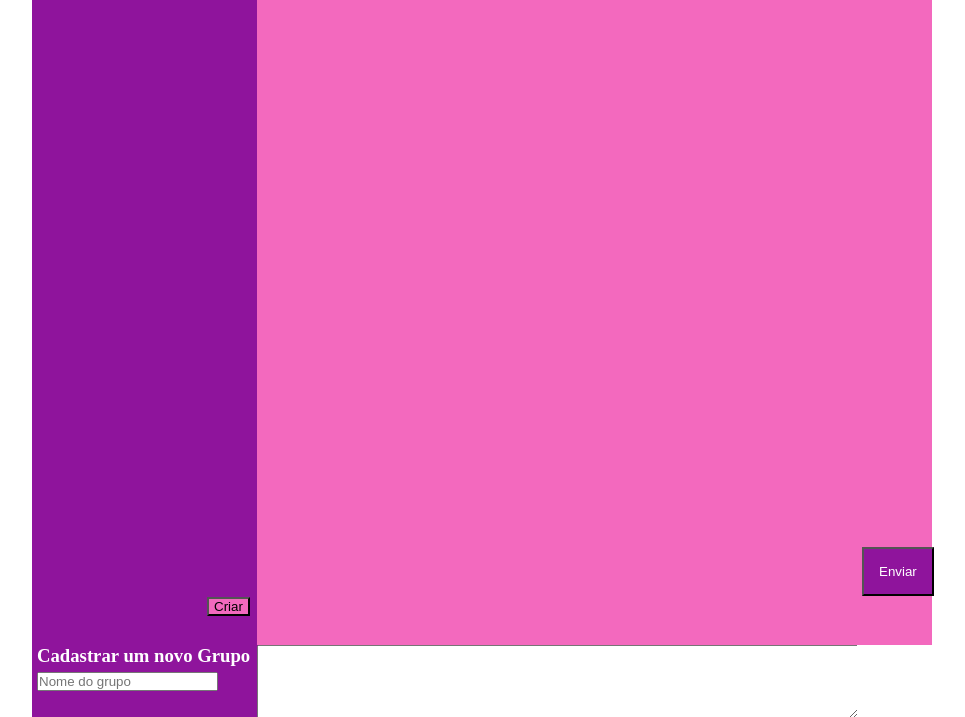
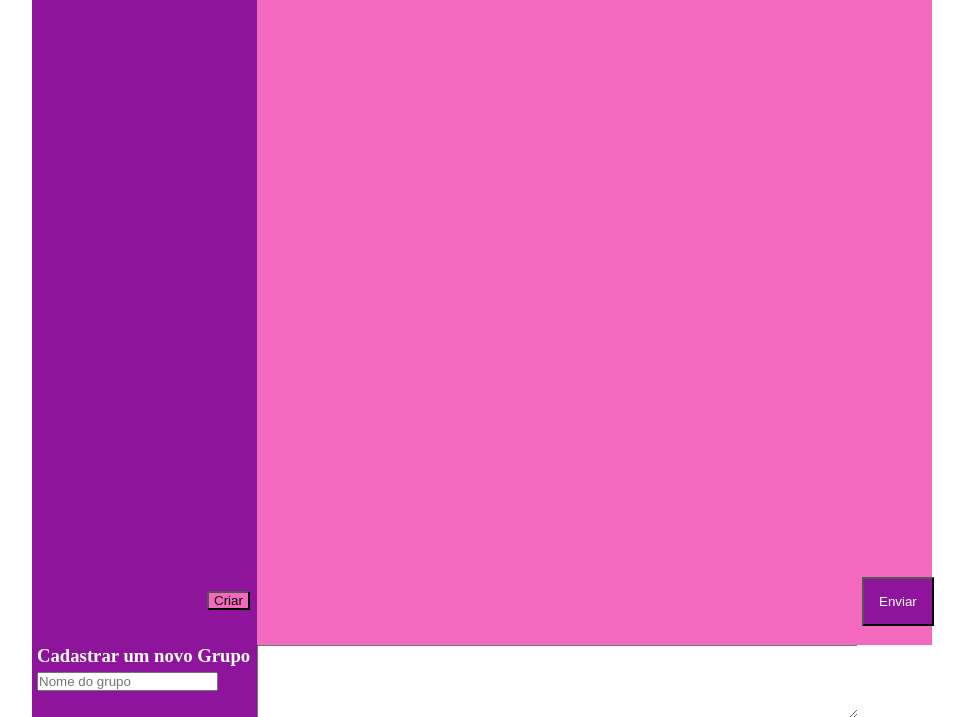
Before and after one commit to kimberlyoliver/AtividadesLMSKIMBERLY, a plain HTML site: page Trabalho_2/trabalho2.html in a window 1280 px wide. Shown: the part 83-800 px from the top of the page, without its empty margins (158-1123 px from the left). Drawn offline with Linux system fonts and the light colour scheme; no server answers.

Commit message:
trabalho 2

```diff
--- a/Trabalho_2/trabalho2.css
+++ b/Trabalho_2/trabalho2.css
@@ -111,7 +111,7 @@ h1{
     padding: 15px;
     color: white;
     position: absolute;
-    margin-top: 550px;
+    margin-top: 580px;
     margin-left: -70px;
 }
 
@@ -151,7 +151,7 @@ h1{
     background-color: #f369be;
     float: right;
     position: absolute;
-    top: 680px;
+    top: 674px;
     margin-left: -50px;
 }
 
```
